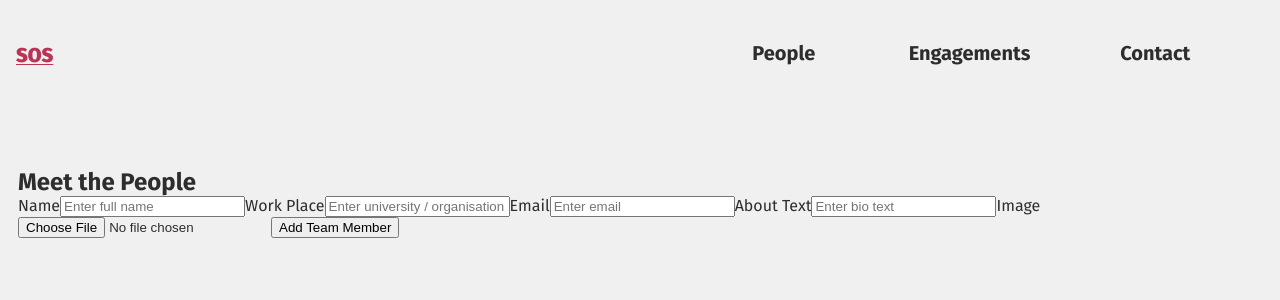
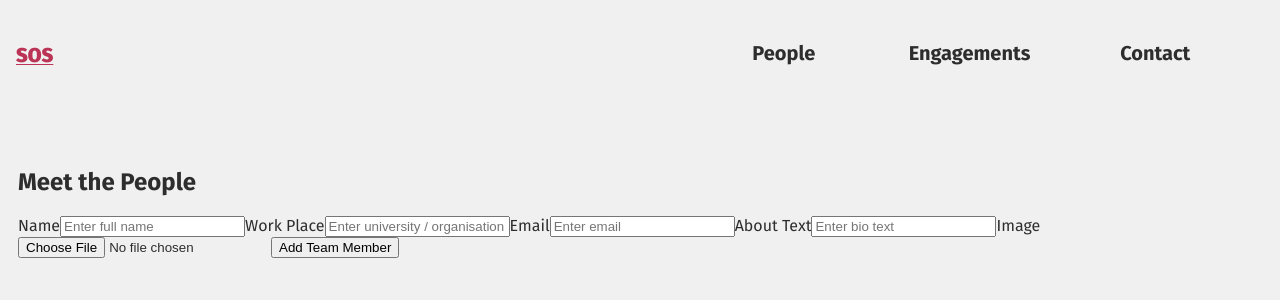
Before and after one commit to bru170/sos-client, a React (Create React App) app: page /people in a window 1280 px wide. Shown: the top 300 px of the page. Built offline with nearby package versions, Linux system fonts and the light colour scheme; no server answers.

Commit message:
adding header comp maybe change tto title

```diff
--- a/src/App.js
+++ b/src/App.js
@@ -1,6 +1,6 @@
 import "./styles/index.scss"
 import {Routing} from "./pages/Routes/Routing"
-import Navbar from "./components/header/Navbar"
+import Navbar from "./components/Nav/Navbar"
 
 function App() {
   return (
--- /dev/null
+++ b/src/components/About/About.module.scss
@@ -0,0 +1,3 @@
+.about {
+  padding-bottom: 20px;
+}
--- /dev/null
+++ b/src/components/Headers/Header.js
@@ -0,0 +1,8 @@
+import React from "react"
+import styles from "./Header.module.scss"
+
+const Header = ({header}) => {
+  return <h1 className={styles.header}>{header}</h1>
+}
+
+export default Header
--- /dev/null
+++ b/src/components/Headers/Header.module.scss
@@ -0,0 +1,3 @@
+.header {
+  padding-bottom: 20px;
+}
--- a/src/pages/Blog/Engagements.js
+++ b/src/pages/Blog/Engagements.js
@@ -1,11 +1,12 @@
 import React from "react"
 import AllPosts from "./AllPosts"
+import Header from "../../components/Headers/Header"
 
 const Engagements = () => {
   return (
     <>
       <main>
-        <h1>Engagements</h1>
+        <Header header="Engagements" />
         <AllPosts />
       </main>
     </>
--- a/src/pages/Contact/Contact.js
+++ b/src/pages/Contact/Contact.js
@@ -1,10 +1,11 @@
 import React from "react"
+import Header from "../../components/Headers/Header"
 
 const Contact = () => {
   return (
     <>
       <main>
-        <h1>Contact Us</h1>
+        <Header header="Contact Us" />
       </main>
     </>
   )
--- a/src/pages/Homepage.js
+++ b/src/pages/Homepage.js
@@ -1,12 +1,13 @@
 import React from "react"
 import FeaturedPosts from "./Blog/FeaturedPosts"
 import {Link} from "react-router-dom"
+import Header from "../components/Headers/Header"
 
 const Homepage = () => {
   return (
     <>
       <main>
-        <h1>Supporting Informal Welfare Work in the Digitized State</h1>
+        <Header header={"Supporting Informal Welfare Work in the Digitized State"} />
         <p>
           We are a Nordic research group that investigates informal support to citizens who struggle
           to access and use digital welfare services in Denmark, Norway, and Sweden. Digitalization
@@ -17,7 +18,7 @@ const Homepage = () => {
           and the kind of barriers citizens encounter.
         </p>
         <p>
-          This research project is funded by
+          This research project is funded by{" "}
           <a
             aria-label="link to NordForks webpage"
             href="https://www.nordforsk.org/projects/infrastructures-partially-digital-citizens-supporting-informal-welfare-work-digitized"
@@ -25,6 +26,7 @@ const Homepage = () => {
             Nordforsk
           </a>
         </p>
+        <br></br>
         <Link to={"./people"} aria-label="navigate to pepoles page">
           Meet the team behind the project
         </Link>
--- a/src/pages/People/People.js
+++ b/src/pages/People/People.js
@@ -1,4 +1,5 @@
 import React from "react"
+import Header from "../../components/Headers/Header"
 import {AddNewPerson} from "./AddNewPerson"
 import AllPeople from "./AllPeople"
 
@@ -6,7 +7,7 @@ const People = () => {
   return (
     <>
       <main>
-        <h1>Meet the People</h1>
+        <Header header="Meet the People" />
         <AllPeople />
         <AddNewPerson />
       </main>
```
Also changed, not shown: src/components/About/About.js (added, +8 -0 lines), src/components/Nav/Navbar.js (renamed from src/components/header/Navbar.js), src/components/Nav/Navbar.module.scss (renamed from src/components/header/Navbar.module.scss).
